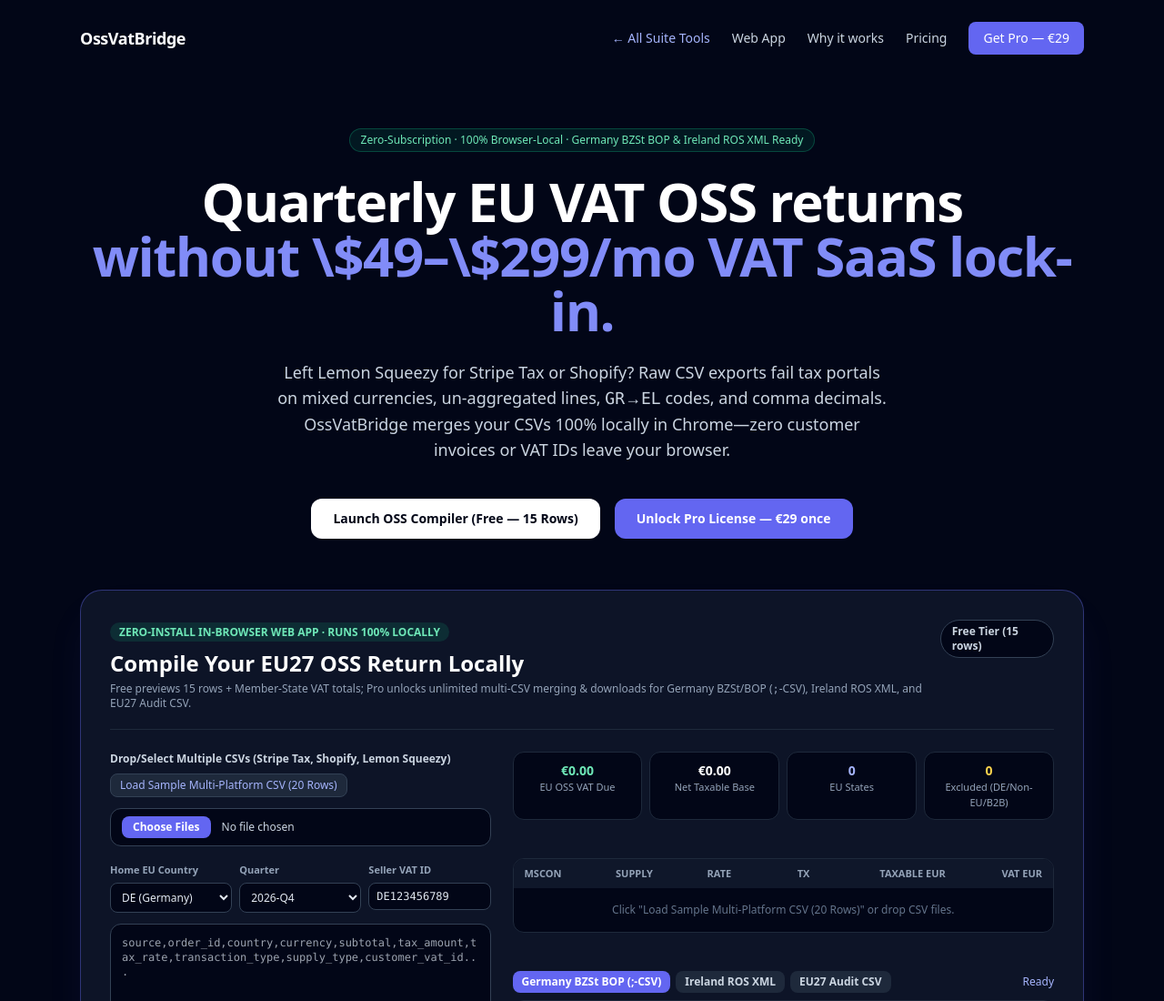
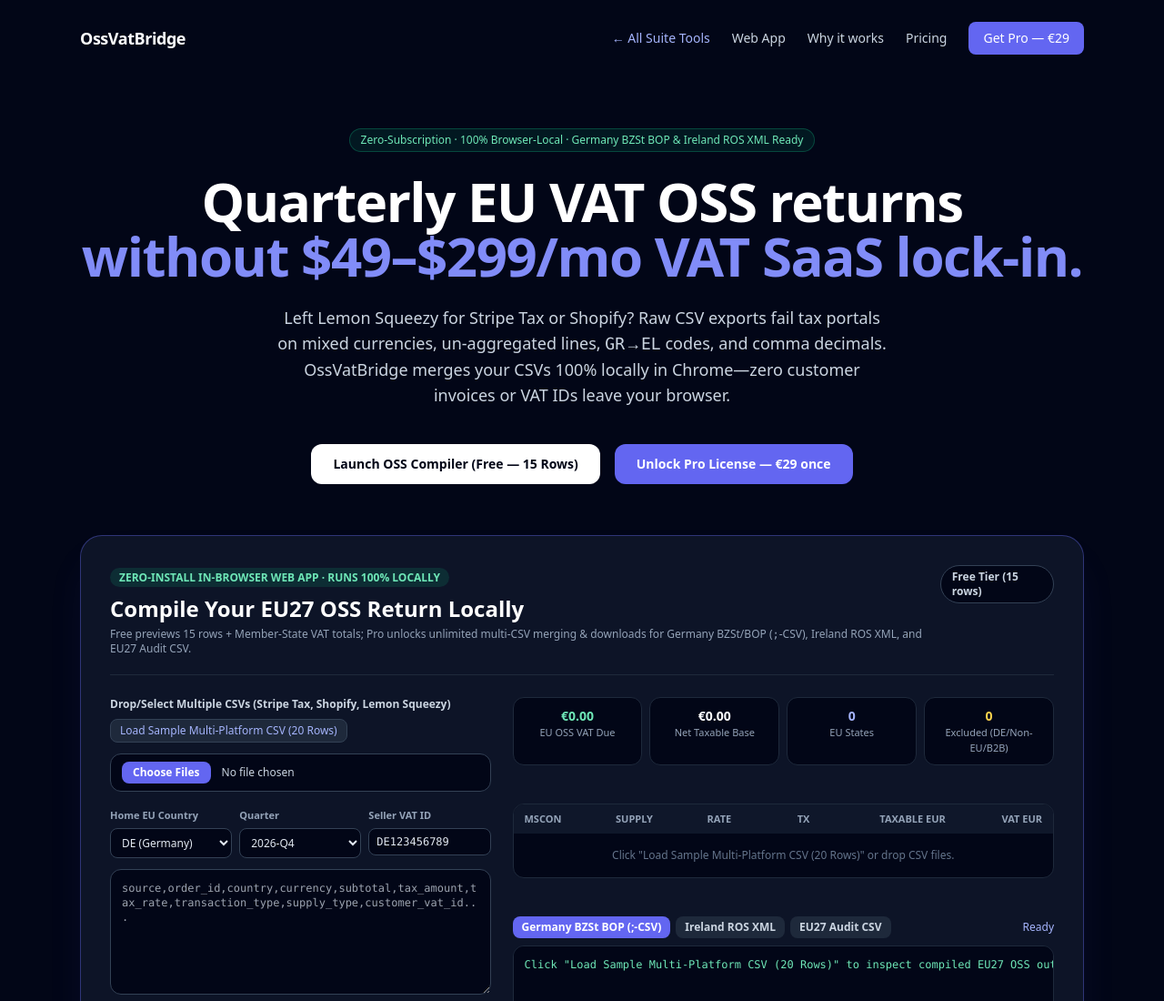
Before and after one commit to domstijn/friction-killer-suite, a browser extension: page docs/products/eu-oss-vat-return-compiler/index.html in a window 1280 px wide. Shown: the top 1100 px of the page at 91% size. Drawn offline with nearby package versions, Linux system fonts and the light colour scheme.

Commit message:
Fix escaped dollar signs in OssVatBridge landing headline

```diff
--- a/docs/products/eu-oss-vat-return-compiler/index.html
+++ b/docs/products/eu-oss-vat-return-compiler/index.html
@@ -35,7 +35,7 @@
       </span>
       <h1 class="mt-6 text-4xl font-extrabold tracking-tight text-white sm:text-6xl">
         Quarterly EU VAT OSS returns<br />
-        <span class="text-indigo-400">without \$49–\$299/mo VAT SaaS lock-in.</span>
+        <span class="text-indigo-400">without $49–$299/mo VAT SaaS lock-in.</span>
       </h1>
       <p class="mx-auto mt-6 max-w-2xl text-lg text-slate-300">
         Left Lemon Squeezy for Stripe Tax or Shopify? Raw CSV exports fail tax portals on mixed currencies, un-aggregated lines, <code>GR</code>&rarr;<code>EL</code> codes, and comma decimals. OssVatBridge merges your CSVs 100% locally in Chrome—zero customer invoices or VAT IDs leave your browser.
```
Also changed, not shown: projects/eu-oss-vat-return-compiler/launch/landing.html (+1 -1 lines).
